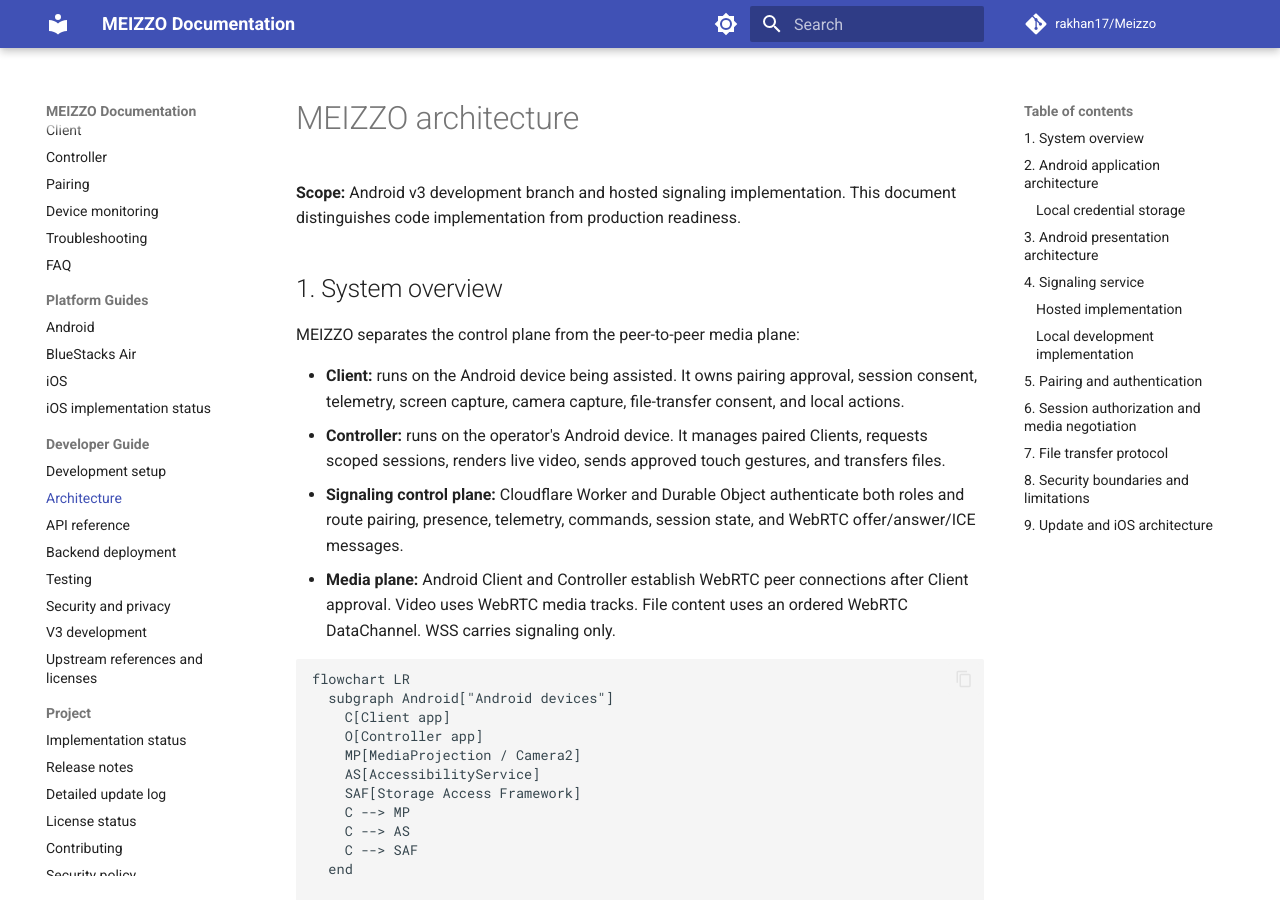
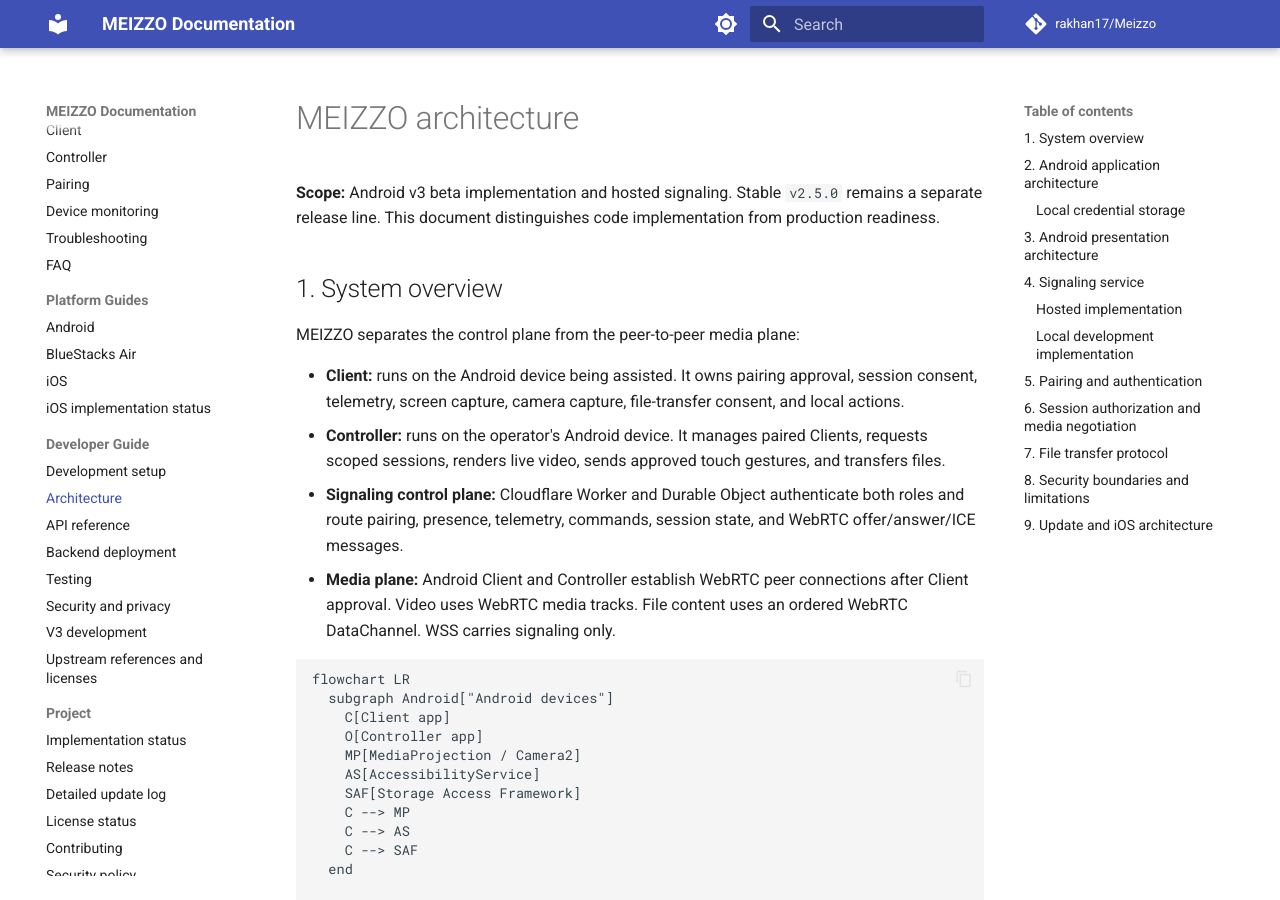
Before and after one commit to rakhan17/Meizzo, an MkDocs documentation site: the page built from docs/architecture.md, in a window 1280 px wide and 900 px high. Built offline with MkDocs 1.6.1 and Material for MkDocs 9.7.7, drawn with Linux system fonts in a browser that asks for light colours; comment, search, counter and statistics services are not loaded.

Commit message:
docs(architecture): align public architecture with v3 beta

```diff
--- a/docs/architecture.md
+++ b/docs/architecture.md
@@ -1,7 +1,6 @@
 # MEIZZO architecture
 
-**Scope:** Android v3 development branch and hosted signaling implementation.
-This document distinguishes code implementation from production readiness.
+**Scope:** Android v3 beta implementation and hosted signaling. Stable `v2.5.0` remains a separate release line. This document distinguishes code implementation from production readiness.
 
 ## 1. System overview
 
```
